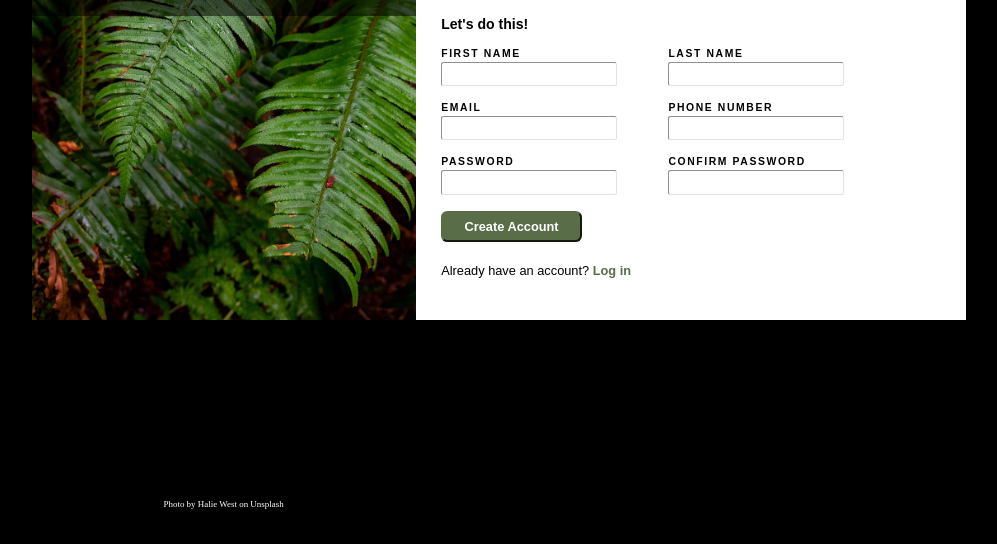
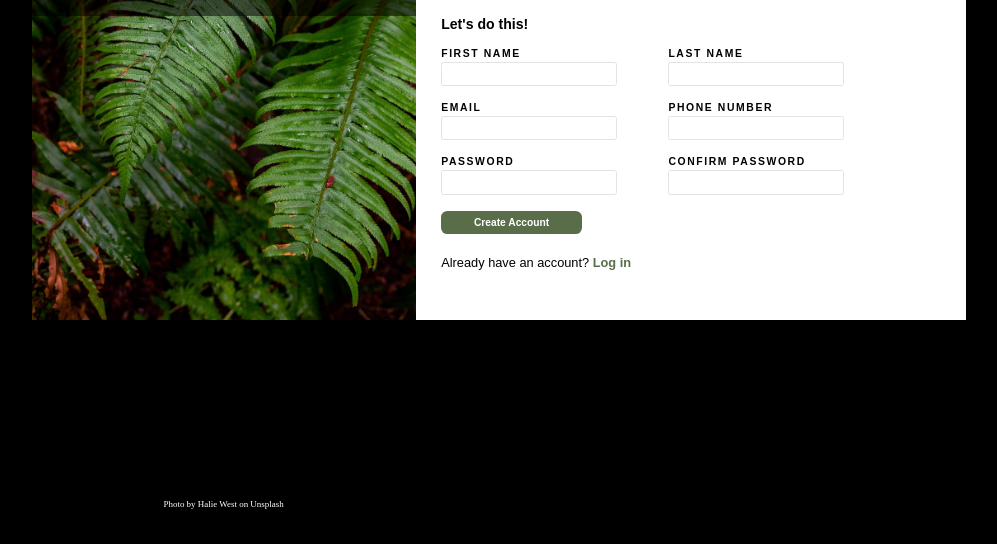
Before and after one commit to MarkFerianec/odin-sign-up-form, a plain HTML site: page index.html in a window 1280 px wide. Shown: the part 256-800 px from the top of the page, without its empty margins (122-1119 px from the left). Drawn offline with Linux system fonts and the light colour scheme.

Commit message:
Modify index and style
Added styling to form input and form button.

```diff
--- a/style.css
+++ b/style.css
@@ -135,10 +135,18 @@ label {
 
 input {
     border-radius: 0.2vw;
-    border-color: #e3e3e3;
     padding: 0.3vw;
-    border-width: 0.1vw;
     width: 13vw;
+    border: 0.1vw solid #e3e3e3;
+}
+
+input:invalid {
+    border-color: red;
+}
+
+input:focus {
+    outline: none !important;
+    border-color: blue;
 }
 
 button {
@@ -147,9 +155,9 @@ button {
     background-color: #596D48;
     color: white;
     border-radius: 0.5vw;
-    font-size: 1vw;
+    font-size: 0.8vw;
     font-weight: 600;
-    border-color: #596D48;
+    border: none;
 }
 
 .fourth-sentence {
```
Also changed, not shown: index.html (+2 -1 lines).
